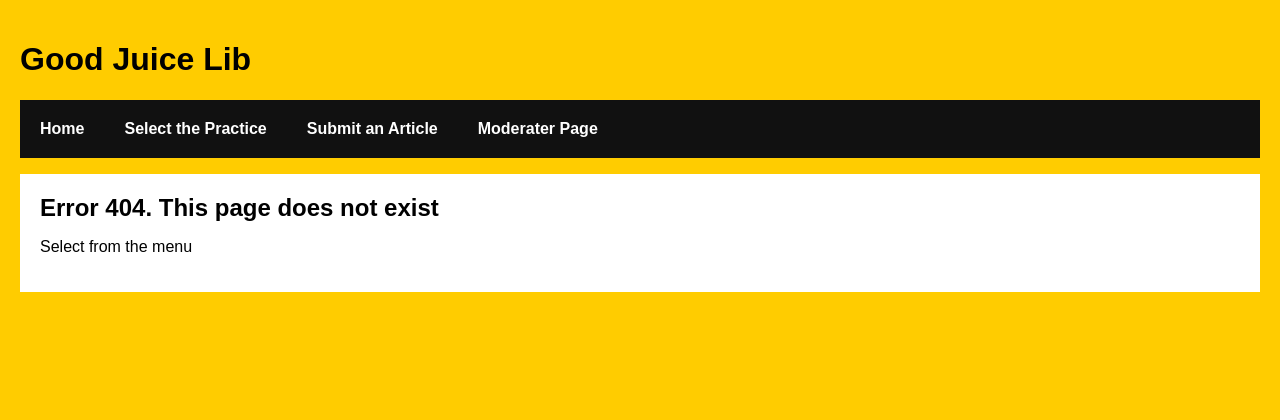
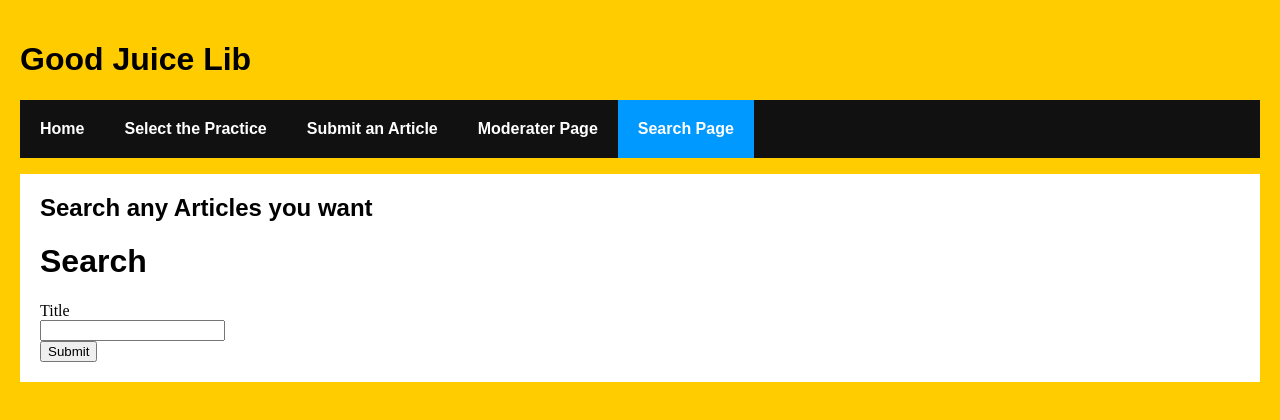
Before and after one commit to Haiji-xf/2022S1CISEGROUP8, a React (Create React App) app in the folder frontend/: page /SearchArticle in a window 1280 px wide. Before the commit this address had no page. Shown: the top 420 px of the page. Built offline with nearby package versions, Linux system fonts and the light colour scheme.

Commit message:
Search page
Search page for search articles from database but may not finish

```diff
--- a/frontend/src/App.js
+++ b/frontend/src/App.js
@@ -8,6 +8,7 @@ import SEPracticePage from "./pages/SEPracticePage";
 import SubmitArticle from "./pages/Submit-Article";
 import NotFoundPage from "./pages/404";
 import Moderator from "./pages/Moderator";
+import SearchArticle from "./pages/Search-Article";
 
 const App = () => {
   return (
@@ -19,6 +20,7 @@ const App = () => {
           <li><NavLink to="/SEPracticePage">Select the Practice</NavLink></li>
           <li><NavLink to="/SubmitArticle">Submit an Article</NavLink></li>
           <li><NavLink to="/Moderator">Moderater Page</NavLink></li>
+          <li><NavLink to="/SearchArticle">Search Page</NavLink></li>
         </ul>
         <div className="content">
           <Routes>
@@ -26,6 +28,7 @@ const App = () => {
             <Route path="/SEPracticePage" element={<SEPracticePage />} />
             <Route path="/SubmitArticle" element={<SubmitArticle />} />
             <Route path="/Moderator" element={<Moderator />} />
+            <Route path="/SearchArticle" element={<SearchArticle />} />
             <Route path="*" element={<NotFoundPage />} />
           </Routes>
         </div>
--- /dev/null
+++ b/frontend/src/components/search.js
@@ -0,0 +1,96 @@
+import React, { useState, useEffect } from "react";
+import axios from "axios";
+
+const Search = (props) => {
+    const [selectTitle, setSelectTitle] = useState("");
+    const [reviewList, setReviewList] = useState([]);
+
+    const postTarget = `http://localhost:5555/api`;
+
+    // when title change auto send post to backend
+    useEffect(() => {
+        if (selectTitle != "") {
+
+            submitReview();
+        } else {
+            setReviewList([])
+        }
+    }, [selectTitle]);
+
+    useEffect(
+        (e) => {
+            console.log(reviewList);
+        },
+        [reviewList]
+    );
+    const submitReview = () => {
+        var bodyData = {
+            selectTitle: selectTitle,
+        };
+
+        axios.post(postTarget, bodyData)
+            .then((response) => {
+                //200 for success
+                if (response.status === 200) {
+                    // when success set result
+                    var processed = [];
+
+                    response.data.map(el => {
+                        console.log(el)
+                        processed.push(el);
+                    })
+
+
+                    setReviewList(processed);
+                } else {
+                    alert("Backend error => backend return is not 200");
+                }
+            })
+            .catch((error) => {
+                alert("Backend error=> post send but no resp");
+            });
+    };
+
+    return (
+        <div className="search-container">
+
+            <h1 className="Header">Search</h1>
+            <form
+                onSubmit={(e) => {
+                    //stop page reflash on submit
+                    e.preventDefault();
+
+                    //triger submit logic
+                    submitReview();
+                }}
+            >
+                <label htmlFor="Title">Title</label>
+                <br />
+                <input
+                    type="text"
+                    id="title"
+                    name="title"
+                    onBlur={(e) => {
+                        setSelectTitle(e.target.value);
+                    }}
+                />
+                <br />
+                <button type="submit">Submit</button>
+            </form>
+
+            {reviewList.map((el, i) => {
+                return <div key={`display ${i}`}>
+
+                    {Object.keys(el).map(k => {
+                        return <p key={`display ${i} ${k}`}>{k}: {el[k]}</p>
+
+                    })}
+
+                </div>
+
+            })}
+        </div>
+    );
+};
+
+export default Search;
--- a/frontend/src/pages/Search-Article.js
+++ b/frontend/src/pages/Search-Article.js
@@ -2,14 +2,17 @@
  * @Author: Tai Zhang
  */
 import React from "react";
-import SubmissionForm from "../components/submissionForm";
+import Search from "../components/search";
 
 const SearchArticle = () => {
     return (
         <div>
-            <h2>Search Article</h2>
-            <p>Please search </p>
+            <h2>Search any Articles you want</h2>
+
+            <Search/>
 
         </div>
     );
 }
+
+export default SearchArticle;
```
